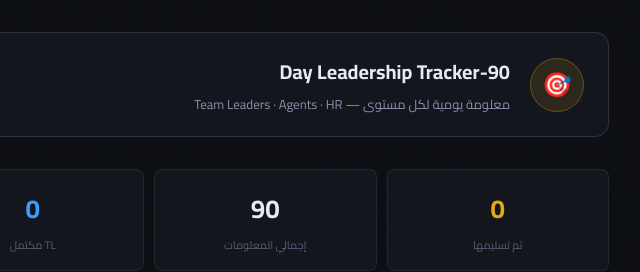
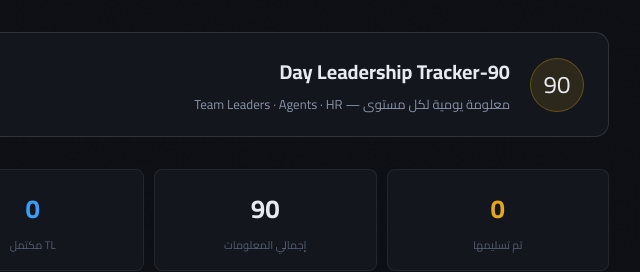
Before and after one commit to tonyirisincall-collab/90-Days, a plain HTML site: page index.html in a window 1280 px wide. Shown: the top 272 px of the page, 491-1131 px from the left. Drawn offline with Linux system fonts and the light colour scheme.

Commit message:
Update index.html

```diff
--- a/index.html
+++ b/index.html
@@ -196,7 +196,7 @@ body {
 <div class="app">
 
   <div class="header">
-    <div class="header-icon">🎯</div>
+    <div class="header-icon">90</div>
     <div>
       <h1>90-Day Leadership Tracker</h1>
       <p>معلومة يومية لكل مستوى — Team Leaders · Agents · HR</p>
```
